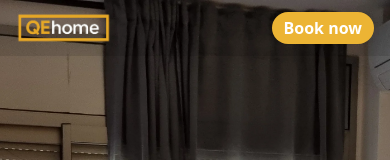
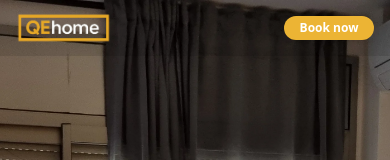
Before and after one commit to enricmartinvila/QEHOME, a React (Vite) app: page / in a window 390 px wide. Shown: the top 160 px of the page. Built offline with nearby package versions, Linux system fonts and the light colour scheme.

Commit message:
fix button mobile and header pc z index

```diff
--- a/src/Pages/Contacto.jsx
+++ b/src/Pages/Contacto.jsx
@@ -2,7 +2,6 @@ import { AirbnbIcon } from "../assets/icons/airbnb_icon";
 import { BookingIcon } from "../assets/icons/booking_icon";
 import { useI18n } from "../Components/i18nContext";
 import { MapPinIcon, EnvelopeIcon, PhoneIcon } from "@heroicons/react/24/solid";
-import { WhatsappIcon } from "../assets/icons/whatsapp_icon";
 
 export default function Contacte() {
   const { translations } = useI18n();
--- a/src/Pages/Header.jsx
+++ b/src/Pages/Header.jsx
@@ -38,7 +38,7 @@ export default function Header() {
             src="/logo/logoshort.webp"
             alt="Logo scrolled"
             className={`absolute inset-0 h-full w-full object-contain transition-all duration-500 ease-in-out pointer-events-none
-              ${isScrolled ? "opacity-100 scale-125" : "opacity-0 scale-95"}
+              ${isScrolled ? "opacity-100 scale-150" : "opacity-0 scale-95"}
             `}
             onClick={() => window.scrollTo({ top: 0, behavior: "smooth" })}
             style={{ cursor: "pointer" }}
@@ -46,13 +46,7 @@ export default function Header() {
         </div>
 
         <button
-          className={`px-3 py-1 rounded-full text-base font-semibold transition-all duration-300 focus:outline-none focus-visible:ring-2 focus-visible:ring-[#ECB434]/60
-            ${
-              isScrolled
-                ? "bg-[#ECB434] text-slate-900 hover:bg-[#d3a32e]"
-                : "bg-[#ECB434] text-white hover:bg-[#d3a32e]"
-            }
-          `}
+          className={"px-3 py-1 rounded-full text-xs font-semibold transition-all duration-300 focus:outline-none focus-visible:ring-2 focus-visible:ring-[#ECB434]/60 bg-[#ECB434] text-white hover:bg-[#d3a32e]"}
           style={{ minWidth: 90 }}
           onClick={() => {
             const contactSection = document.getElementById("contacto");
--- a/src/Pages/Main.jsx
+++ b/src/Pages/Main.jsx
@@ -10,7 +10,7 @@ export default function MainPage() {
         className="h-screen bg-cover bg-center bg-no-repeat flex flex-col items-center justify-center text-white"
         style={{ backgroundImage: `url(${"/images/menjador12.webp"})` }}
       >
-      <h1 className="text-6xl font-bold drop-shadow-lg text-center z-[999]">{translations.maintexts.text}</h1>
+      <h1 className="text-6xl font-bold drop-shadow-lg text-center z-[10]">{translations.maintexts.text}</h1>
       <p className="text-xl mt-4 drop-shadow-md text-center">{translations.maintexts.disfruta}</p>
       <ScrollCTA />
       </section>
```
